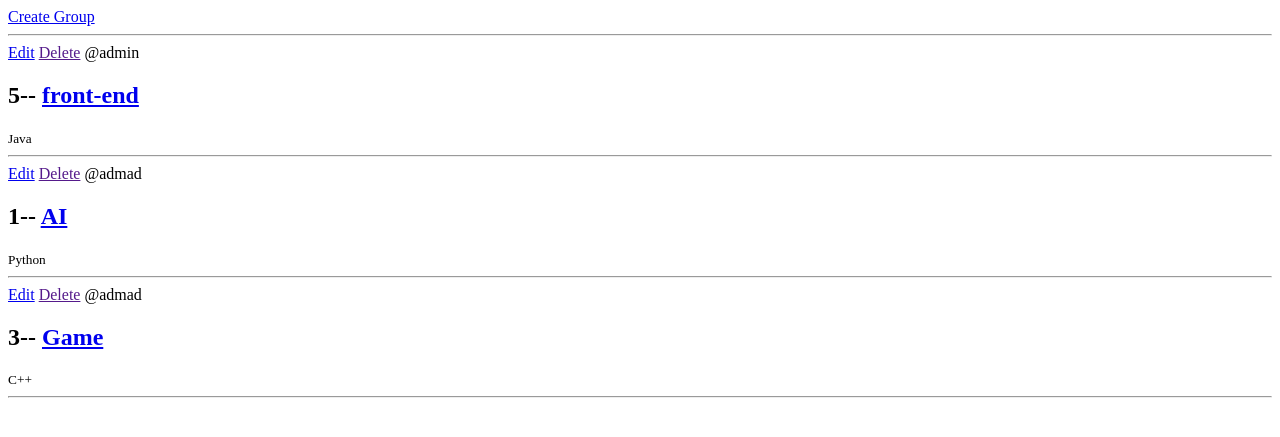
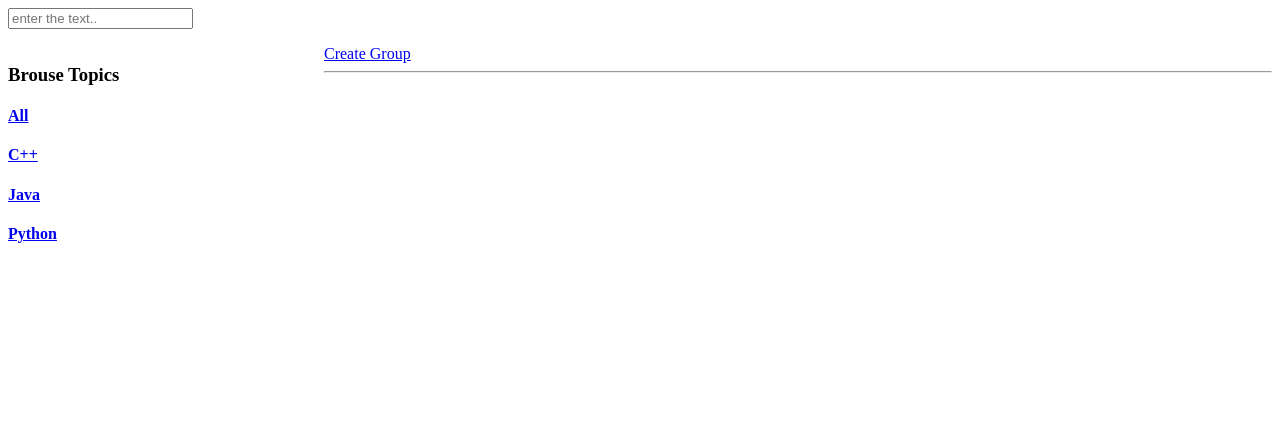
Before and after one commit to Omid-mohebi/codebook, a Django app: a page that uses templates/base.html in a window 1280 px wide. Shown: the top 437 px of the page. Run offline with Django 5.2, Linux system fonts and the light colour scheme; data comes from the database, SQL or seed files in the repository; both versions use the stored data as it was after the commit.

Commit message:
update: adding search feature

```diff
--- a/main/templates/main/create_form.html
+++ b/main/templates/main/create_form.html
@@ -1,5 +1,5 @@
 {% extends "base.html" %}
-{% include "navbar.html" %}
+{% comment %} {% include "navbar.html" %} {% endcomment %}
 {% block content %}
 <form action="" method="post">
     {% csrf_token %}
--- a/main/templates/main/edit_group.html
+++ b/main/templates/main/edit_group.html
@@ -1,5 +1,5 @@
 {% extends "base.html" %}
-{% include "navbar.html" %}
+{% comment %} {% include "navbar.html" %} {% endcomment %}
 {% block content %}
 <form action="" method="post">
     {% csrf_token %}
--- a/main/templates/main/home.html
+++ b/main/templates/main/home.html
@@ -1,14 +1,33 @@
 {% extends "base.html" %}
-{% include "navbar.html" %}
+{% comment %} {% include "navbar.html" %} {% endcomment %}
 {% block content %}
+<style>
+    .main-div{
+        display: grid;
+        grid-template-columns: 1fr 3fr;
+    }
+</style>
+<div class='main-div'>
+    <div>
+        <h3>Brouse Topics</h3>
+        <a href="{% url 'main-home' %}"><h4>All</h4></a>
+        {% for topic in topics %}
+            <a href="{% url 'main-home' %}?q={{topic.name}}"><h4>{{topic}}</h4></a>
+        {% endfor %}
+    </div>
+    <div>
         <a href="{% url "create-group" %}">Create Group</a>
         <hr>
         {% for group in groups %}
             <a href="{% url 'edit-group' group.id %}">Edit</a>
-    <a href="">Delete</a>
+            <a href="{% url 'delete-group' group.id %}">Delete</a>
             <span>@{{group.host.username}}</span>
             <h2>{{group.id}}-- <a href="{% url 'group-veiw' group.id %}">{{group.name}}</a></h2>
             <small>{{group.topic.name}}</small>
             <hr>
         {% endfor %}
+    </div>
+    {% comment %} <div>hi</div> {% endcomment %}
+</div>
+
 {% endblock content %}
--- a/main/urls.py
+++ b/main/urls.py
@@ -6,4 +6,5 @@
     path('group/<str:pk>/', views.group, name='group-veiw'),
     path('create-group/', views.create_group, name='create-group'),
     path('edit-group/<str:pk>/', views.edit_group, name='edit-group'),
+    path('delete-group/<str:pk>/', views.delete_group, name='delete-group'),
 ]
--- a/main/views.py
+++ b/main/views.py
@@ -1,11 +1,19 @@
 from django.shortcuts import render, redirect
 # from django.http import HttpResponse
-from .models import Group
+from .models import Group, Topic
 from .form import Custom_form
+from django.db.models import Q
 
 def home (request):
-    groups = Group.objects.all()
-    return render(request, 'main/home.html', {'groups':groups})
+    q = request.GET.get('q') if request.GET.get('q') != None else ''
+
+    groups = Group.objects.filter(
+        Q(topic__name__icontains=q) |
+        Q(name__icontains=q) |
+        Q(discription__icontains=q)
+    )
+    topics = Topic.objects.all()
+    return render(request, 'main/home.html', {'groups':groups, 'topics': topics})
 
 def group (request, pk):
     group = Group.objects.get(id=pk)
@@ -29,3 +37,10 @@
             form.save()
             return redirect('main-home')
     return render(request, 'main/edit_group.html', {'form': form})
+
+def delete_group(request, pk):
+    group = Group.objects.get(id=pk)
+    if request.method == 'POST':
+        group.delete()
+        return redirect('main-home')
+    return render(request, 'main/delete_group.html', {'obj': group.name})
--- a/templates/base.html
+++ b/templates/base.html
@@ -1,3 +1,4 @@
+{% include "navbar.html" %}
 <!DOCTYPE html>
 <html lang="en">
 <head>
--- a/templates/navbar.html
+++ b/templates/navbar.html
@@ -1,3 +1,5 @@
 <nav>
-  <h1>logo</h1>
+  <form action="{% url "main-home" %}" method="get">
+    <input type="text" name="q" placeholder="enter the text..">
+  </form>
 </nav>
```
Also changed, not shown: main/templates/main/delete_group.html (added, +12 -0 lines), db.sqlite3. Lines whose indentation alone changed are shown as unchanged.
